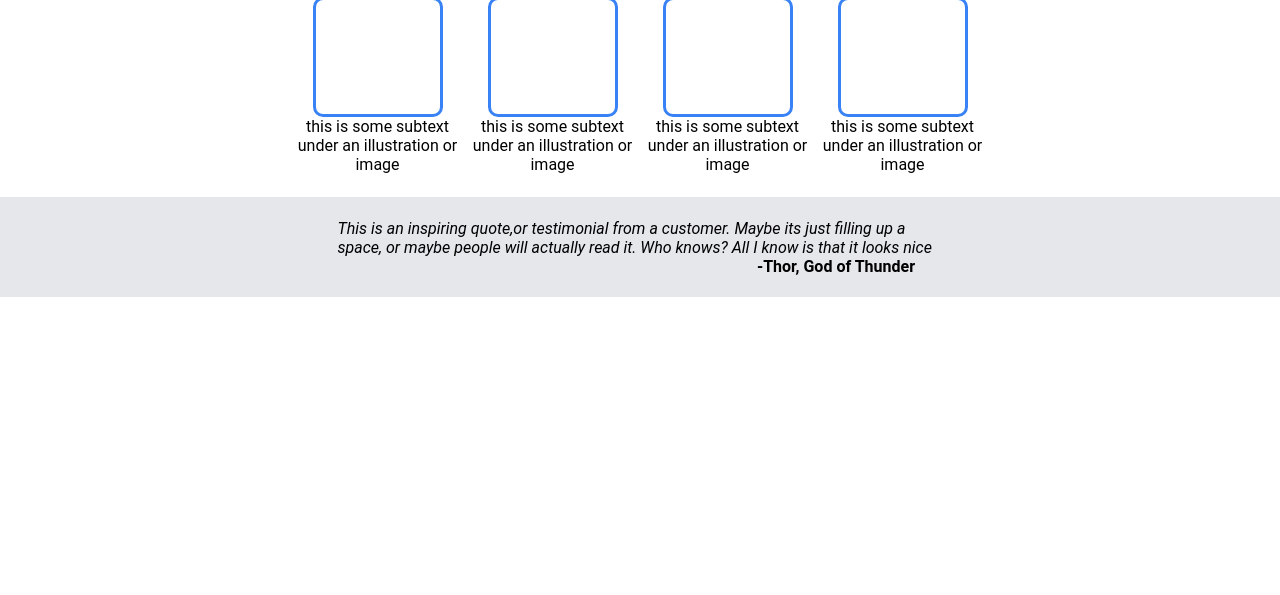
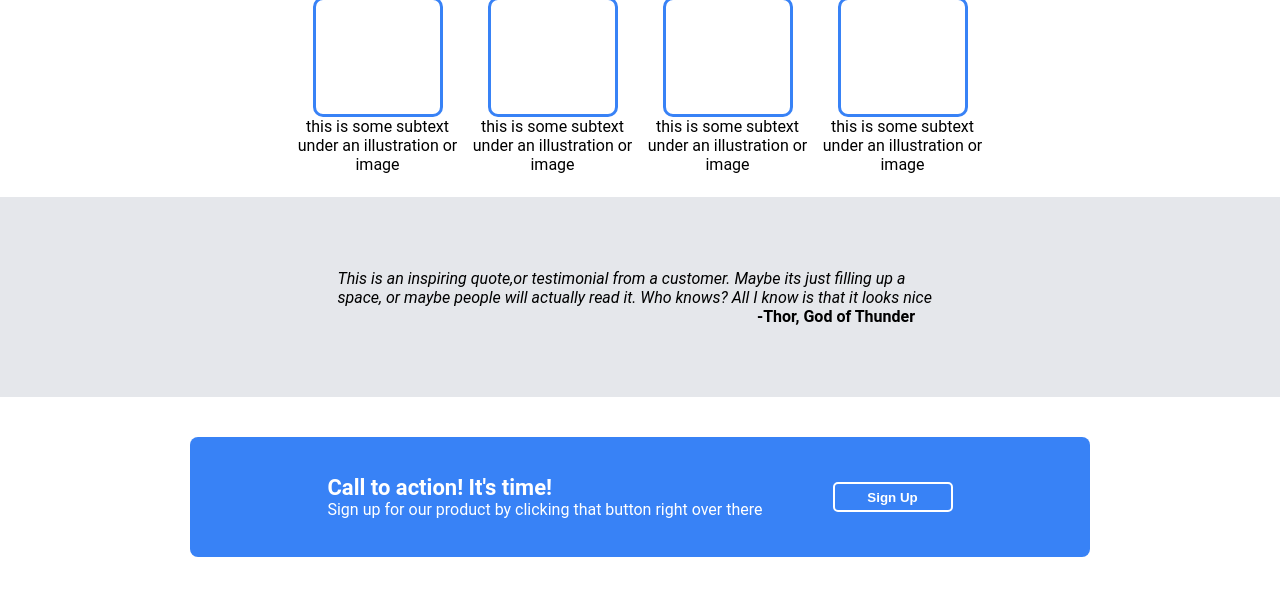
Before and after one commit to Sorbari2016/odin-landing-page-, a plain HTML site: page index.html in a window 1280 px wide. Shown: the part 423-1018 px from the top of the page. Before the commit the page ends 800 px from the top, so only its background shows below. Drawn offline with Linux system fonts and the light colour scheme.

Commit message:
completed the last section, or 4th quadrant

```diff
--- a/index.html
+++ b/index.html
@@ -58,5 +58,14 @@
         <p id = "third-paragraph">This is an inspiring quote,or testimonial from a customer. Maybe its just filling up a space, or maybe people will actually read it. Who knows? All I know is that it looks nice</p>
         <p id = "right-text" class = "bold-text"> -Thor, God of Thunder</p>
     </div>
+    <div id = "quadrant-d">
+        <div id = "c2a-container">
+            <div class = "c2a-1">
+                <div id = "c2a-text" class = "bold-text white-text"> Call to action! It's time!</div>
+                <p class = "white-text"> Sign up for our product by clicking that button right over there</p>
+            </div>
+            <button type="submit2">Sign Up</button>
+        </div>
+    </div>
 </body>
 </html>
--- a/style.css
+++ b/style.css
@@ -148,7 +148,7 @@ button[type="submit"] {
   }
 
   #quadrant-c {
-    height: 100px;
+    height: 200px;
     width: 100%;
     display: flex;
     flex-direction: column;
@@ -168,3 +168,41 @@ button[type="submit"] {
     text-align: right;
     width: 550px;
   }
+
+  #quadrant-d {
+    display: flex;
+    height: 200px;
+    justify-content: center;
+    align-items: center;
+  }
+
+  #c2a-container {
+    height : 120px;
+    width: 900px;
+    display: flex;
+    background-color: #3882F6;
+    border-radius: 8px;
+    justify-content: center;
+    align-items: center;
+  }
+
+
+  button[type="submit2"] {
+    background-color: #3882F6;
+    color: white;
+    border: 2px solid white;
+    border-radius: 5px;
+    cursor: pointer;
+    font-weight: bold;
+    margin-left: 70px;
+    height: 30px;
+    width: 120px;
+  }
+
+  .white-text {
+    color: white;
+  }
+
+  #c2a-text {
+    font-size: 22px;
+  }
```
